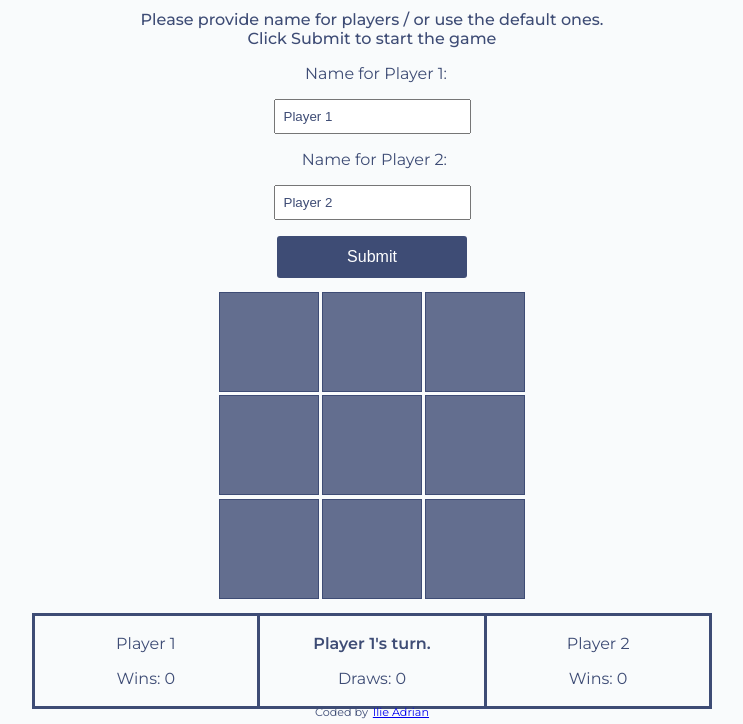
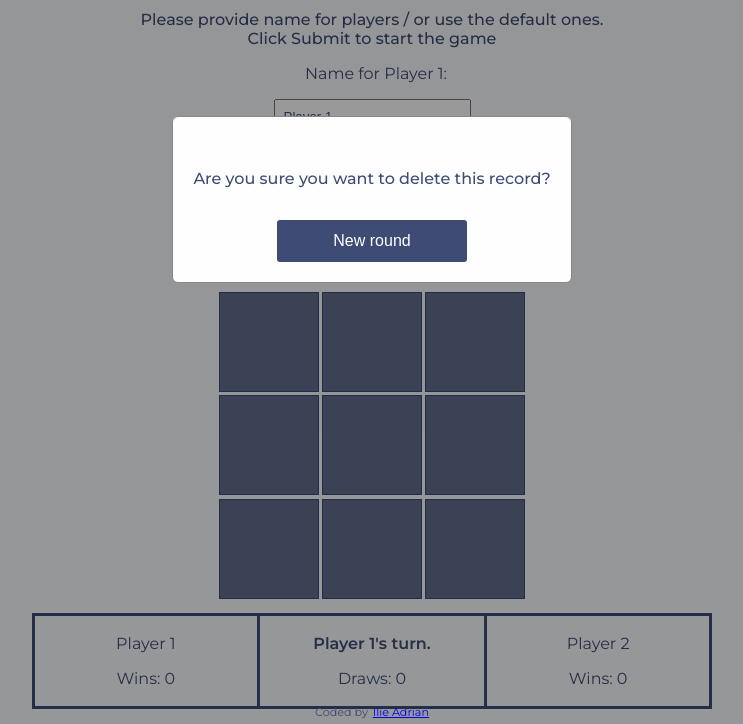
Before and after one commit to ilieadrian/TheOdinProject-Tic-Tac-Toe, a plain HTML site: page index.html in a window 1280 px wide. Both pictures are taken after a click on the button "Submit". Shown: the part 76-800 px from the top of the page, without its empty margins (268-1011 px from the left). Drawn offline with Linux system fonts and the light colour scheme.

Commit message:
modal for round added (hardcoded version)

```diff
--- a/index.html
+++ b/index.html
@@ -28,7 +28,7 @@
 
     <div id="play-grid"></div>
 
-    <button id="reset-btn" class="button">New round</button>
+
 
     <div class="game-info" id="info-panel">
             <div id="player1" class="game-info-constainer">
@@ -42,9 +42,17 @@
             <div id="player2" class="game-info-constainer">
                 <p id="player2-name"></p>
                 <p id="player2-score"></p>
+    </div>
+
+    <div class="modal">
+        <div class="modal-content">
+            <p class="modal-message">Are you sure you want to delete this record?</p>
+            <button id="reset-btn" class="button">New round</button>
             </div>
+        </div>
+    </div>
 
-            <p class="attribution">Coded by<a href="http://ilieadrian.com">Ilie Adrian</a></p>
+    <p class="attribution">Coded by<a href="http://ilieadrian.com">Ilie Adrian</a></p>
 </body>
 <script src="script.js"></script>
 </html>
--- a/script.js
+++ b/script.js
@@ -150,12 +150,9 @@ function checkWinner() {
           cellsFlatened[i] === cellsFlatened[i + 3] &&
           cellsFlatened[i] === cellsFlatened[i + 6]
       ) {
-
-          console.log(`Player ${cellsFlatened[i]} wins vertically!`);
           game.getActivePlayer().addWin();
-          console.log(game.getActivePlayer().userName, game.getActivePlayer().getWins());
           console.log("A round has ended");
-          // game.resetBoard(); // Change this line
+          // Logic to stop the round / display the new round button
           return;
       }
   }
@@ -167,11 +164,10 @@ function checkWinner() {
           cellsFlatened[i] === cellsFlatened[i + 1] &&
           cellsFlatened[i] === cellsFlatened[i + 2]
       ) {
-          console.log(`Player ${cellsFlatened[i]} wins horizontally!`);
           game.getActivePlayer().addWin();
-          console.log(game.getActivePlayer().userName, game.getActivePlayer().getWins());
           console.log("A round has ended");
-          // game.resetBoard(); // Change this line
+          // Logic to stop the round / display the new round button
+
           return;
       }
   }
@@ -182,11 +178,10 @@ function checkWinner() {
       cellsFlatened[0] === cellsFlatened[4] &&
       cellsFlatened[0] === cellsFlatened[8]
   ) {
-      console.log(`Player ${cellsFlatened[0]} wins diagonally (from top-left to bottom-right)!`);
       game.getActivePlayer().addWin();
-      console.log(game.getActivePlayer().userName, game.getActivePlayer().getWins());
       console.log("A round has ended");
-      // game.resetBoard(); // Change this line
+      // Logic to stop the round / display the new round button
+
       return;
   }
   if (
@@ -194,21 +189,19 @@ function checkWinner() {
       cellsFlatened[2] === cellsFlatened[4] &&
       cellsFlatened[2] === cellsFlatened[6]
   ) {
-      console.log(`Player ${cellsFlatened[2]} wins diagonally (from top-right to bottom-left)!`);
-      game.printNewRoun();
       game.getActivePlayer().addWin();
-      console.log(game.getActivePlayer().userName, game.getActivePlayer().getWins());
       console.log("A round has ended");
-      // game.resetBoard(); // Change this line
+      // Logic to stop the round / display the new round button
+
       return;
   }
 
   // Check for a tie
   if (!cellsFlatened.includes(0)) {
       game.addDraw();
-      console.log("It's a tie!");
       console.log("A round has ended");
-      // game.resetBoard(); // Change this line
+      // Logic to stop the round / display the new round button
+
   }
 }
 
--- a/style.css
+++ b/style.css
@@ -42,13 +42,6 @@ body {
     border: none;
     cursor: pointer;
     background-color: rgba(62, 76, 117, 0.8);
-}
-
-#reset-btn {
-    display: none;
-    width: 190px;
-    justify-self: center;
-    align-self: center;
 }
 
 .form-container {
@@ -156,6 +149,36 @@ input[type=text] {
 #player2 {
         border-left: 3px solid rgba(62, 76, 117, 1);
 }
+
+.modal {
+    display: block;
+    position: fixed;
+    z-index: 1;
+    left: 0;
+    top: 0;
+    width: 100%;
+    height: 100%;
+    background-color: rgba(0, 0, 0, 0.4);
+}
+
+.modal-content {
+    background-color: #fefefe;
+    margin: 15% auto;
+    padding: 20px;
+    border: 1px solid #888;
+    border-radius: 6px;
+    max-width: 25rem;
+    width: 80%;
+    position: relative;
+    text-align: center;
+}
+
+.modal-message {
+    margin: 2rem 0;
+    font-weight: 500;
+}
+
+
 /* Footer */
 .attribution {
     text-align: center;
```
